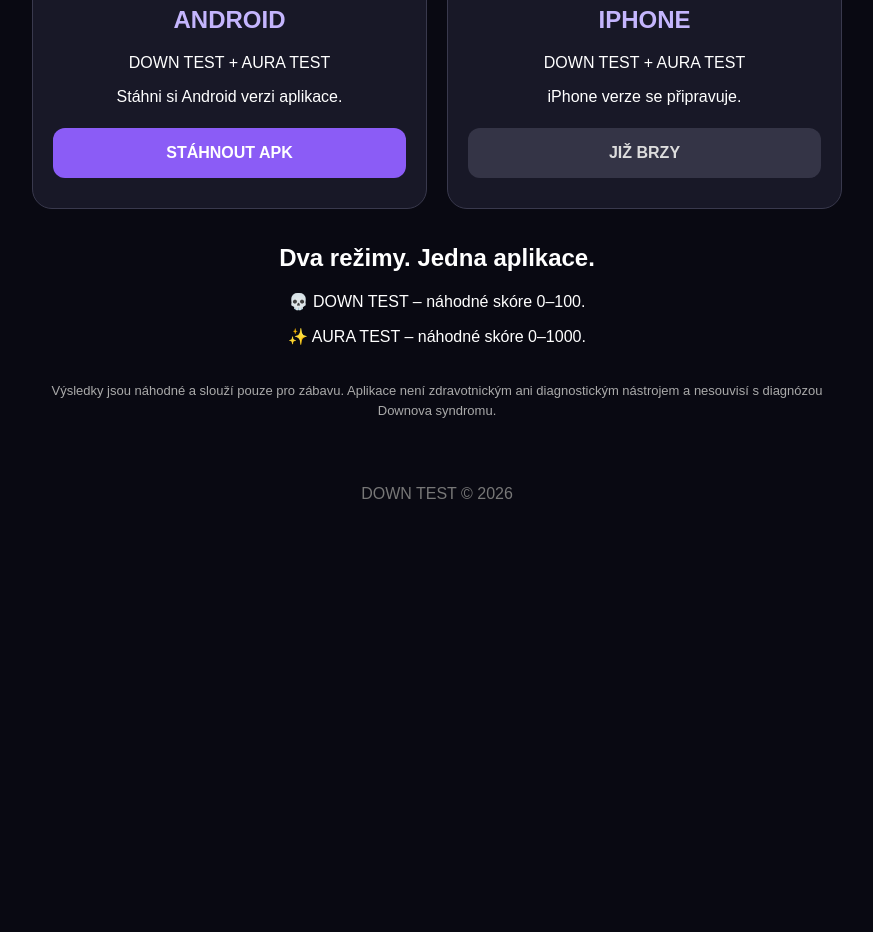
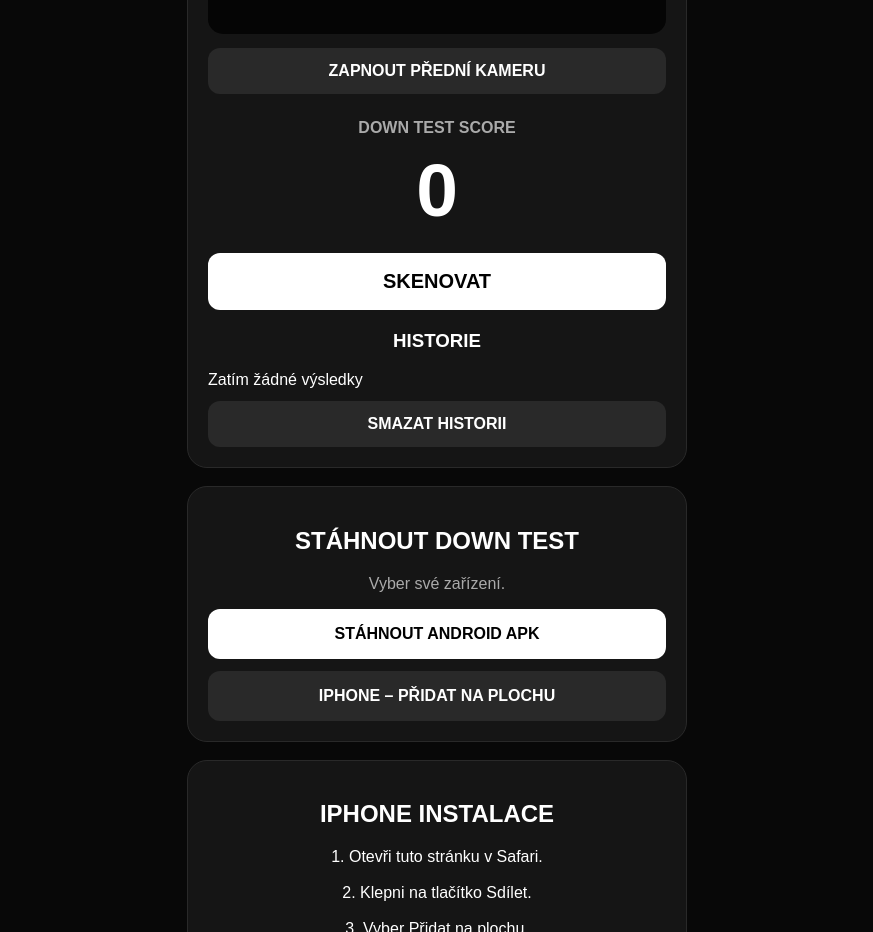
Before and after one commit to horvatsamuel593-eng/DOWN-TEST, a plain HTML site: page index.html in a window 1280 px wide. Shown: the part 457-1389 px from the top of the page, without its empty margins (203-1076 px from the left). Before the commit the page ends 990 px from the top, so only its background shows below. Drawn offline with Linux system fonts and the light colour scheme.

Commit message:
Update index.html

```diff
--- a/index.html
+++ b/index.html
@@ -1,57 +1,380 @@
+
 <!DOCTYPE html>
 <html lang="cs">
 <head>
   <meta charset="UTF-8">
   <meta name="viewport" content="width=device-width, initial-scale=1.0">
-<meta name="description" content="DOWN TEST – Android a iPhone aplikace. DOWN TEST a AURA TEST na jednom místě.">
-<title>DOWN TEST – Oficiální web</title>
+  <meta name="theme-color" content="#080808">
+  <meta name="apple-mobile-web-app-capable" content="yes">
+  <meta name="apple-mobile-web-app-title" content="DOWN TEST">
+  <meta name="apple-mobile-web-app-status-bar-style" content="black">
+  <link rel="manifest" href="./manifest.json">
+  <title>DOWN TEST</title>
+
   <style>
-*{box-sizing:border-box}
-body{margin:0;background:#090912;color:white;font-family:Arial,sans-serif;text-align:center}
-header{padding:65px 20px 35px}
-h1{font-size:clamp(45px,10vw,75px);margin:0;letter-spacing:3px}
-.purple{color:#a78bfa}
-header p{color:#bbb;font-size:18px}
-main{max-width:850px;margin:auto;padding:20px}
-.cards{display:grid;grid-template-columns:repeat(auto-fit,minmax(240px,1fr));gap:20px;margin:35px 0}
-.card{background:#181827;border:1px solid #39394d;border-radius:20px;padding:30px 20px}
-.card h2{color:#c4b5fd}
-.icon{font-size:55px}
-.button{display:block;background:#8b5cf6;color:white;text-decoration:none;padding:16px;border-radius:12px;font-weight:bold;margin-top:22px}
-.button:hover{background:#7c3aed}
-.coming{background:#343446;color:#ddd}
-.note{color:#aaa;font-size:13px;line-height:1.6;margin-top:35px}
-footer{padding:30px;color:#777}
+    * {
+      box-sizing: border-box;
+    }
+
+    body {
+      margin: 0;
+      background: #080808;
+      color: white;
+      font-family: Arial, sans-serif;
+      text-align: center;
+    }
+
+    header {
+      padding: 28px 15px 15px;
+    }
+
+    header h1 {
+      font-size: 36px;
+      margin: 0;
+      letter-spacing: 3px;
+    }
+
+    header p {
+      color: #999;
+      margin-top: 9px;
+    }
+
+    main {
+      width: min(92%, 500px);
+      margin: auto;
+    }
+
+    .panel {
+      background: #151515;
+      border: 1px solid #292929;
+      border-radius: 20px;
+      padding: 20px;
+      margin: 18px 0;
+    }
+
+    .switch {
+      display: flex;
+      gap: 10px;
+    }
+
+    button {
+      cursor: pointer;
+      border: 0;
+      border-radius: 12px;
+      padding: 14px;
+      font-size: 16px;
+      font-weight: bold;
+    }
+
+    .switch button {
+      flex: 1;
+      background: #292929;
+      color: white;
+    }
+
+    .switch button.active {
+      background: white;
+      color: black;
+    }
+
+    video {
+      width: 100%;
+      height: 260px;
+      background: #050505;
+      object-fit: cover;
+      border-radius: 15px;
+      margin-top: 18px;
+    }
+
+    .camera-button {
+      width: 100%;
+      background: #292929;
+      color: white;
+      margin-top: 10px;
+    }
+
+    .score-label {
+      color: #aaa;
+      margin-top: 25px;
+      font-weight: bold;
+    }
+
+    #score {
+      font-size: 75px;
+      font-weight: bold;
+      margin: 10px 0 20px;
+    }
+
+    .scan-button {
+      width: 100%;
+      background: white;
+      color: black;
+      font-size: 20px;
+      padding: 17px;
+    }
+
+    .history {
+      text-align: left;
+      margin-top: 20px;
+    }
+
+    .history h3 {
+      text-align: center;
+    }
+
+    .history-item {
+      background: #252525;
+      border-radius: 10px;
+      padding: 12px;
+      margin: 8px 0;
+      display: flex;
+      justify-content: space-between;
+    }
+
+    .secondary-button {
+      width: 100%;
+      background: #292929;
+      color: white;
+      margin-top: 12px;
+    }
+
+    .download-button {
+      display: block;
+      text-decoration: none;
+      background: white;
+      color: black;
+      padding: 16px;
+      border-radius: 12px;
+      font-weight: bold;
+      margin-top: 12px;
+    }
+
+    .iphone-button {
+      display: block;
+      background: #292929;
+      color: white;
+      padding: 16px;
+      border-radius: 12px;
+      font-weight: bold;
+      margin-top: 12px;
+      text-decoration: none;
+    }
+
+    .note {
+      color: #888;
+      font-size: 12px;
+      line-height: 1.6;
+      margin: 20px 5px;
+    }
+
+    footer {
+      color: #666;
+      padding: 25px 10px;
+      font-size: 12px;
+    }
   </style>
 </head>
+
 <body>
+
 <header>
-<h1>DOWN <span class="purple">TEST</span></h1>
-<p>Oficiální stránky aplikace 💀</p>
+  <h1>DOWN TEST</h1>
+  <p>Otestuj svůj náhodný score!</p>
 </header>
+
 <main>
-<h2>Vyber si svou platformu</h2>
-<div class="cards">
-<section class="card">
-<div class="icon">🤖</div>
-<h2>ANDROID</h2>
-<p>DOWN TEST + AURA TEST</p>
-<p>Stáhni si Android verzi aplikace.</p>
-<a class="button" href="https://github.com/horvatsamuel593-eng/DOWN-TEST/releases">STÁHNOUT APK</a>
+
+  <section class="panel">
+    <div class="switch">
+      <button id="downTab" class="active" onclick="setMode(false)">
+        DOWN TEST
+      </button>
+      <button id="auraTab" onclick="setMode(true)">
+        AURA TEST
+      </button>
+    </div>
+
+    <video id="camera" autoplay muted playsinline></video>
+
+    <button class="camera-button" onclick="startCamera()">
+      ZAPNOUT PŘEDNÍ KAMERU
+    </button>
+
+    <div class="score-label" id="scoreLabel">
+      DOWN TEST SCORE
+    </div>
+
+    <div id="score">0</div>
+
+    <button class="scan-button" onclick="scan()">
+      SKENOVAT
+    </button>
+
+    <div class="history">
+      <h3>HISTORIE</h3>
+      <div id="historyList">Zatím žádné výsledky</div>
+      <button class="secondary-button" onclick="clearHistory()">
+        SMAZAT HISTORII
+      </button>
+    </div>
   </section>
-<section class="card">
-<div class="icon">🍎</div>
-<h2>IPHONE</h2>
-<p>DOWN TEST + AURA TEST</p>
-<p>iPhone verze se připravuje.</p>
-<span class="button coming">JIŽ BRZY</span>
+
+  <section class="panel">
+    <h2>STÁHNOUT DOWN TEST</h2>
+    <p style="color:#aaa">Vyber své zařízení.</p>
+
+    <a class="download-button"
+       href="https://github.com/horvatsamuel593-eng/DOWN-TEST/releases">
+       STÁHNOUT ANDROID APK
+    </a>
+
+    <a class="iphone-button" href="#iphone">
+      IPHONE – PŘIDAT NA PLOCHU
+    </a>
   </section>
-</div>
-<h2>Dva režimy. Jedna aplikace.</h2>
-<p>💀 DOWN TEST – náhodné skóre 0–100.</p>
-<p>✨ AURA TEST – náhodné skóre 0–1000.</p>
-<p class="note">Výsledky jsou náhodné a slouží pouze pro zábavu. Aplikace není zdravotnickým ani diagnostickým nástrojem a nesouvisí s diagnózou Downova syndromu.</p>
+
+  <section class="panel" id="iphone">
+    <h2>IPHONE INSTALACE</h2>
+    <p>
+      1. Otevři tuto stránku v Safari.<br><br>
+      2. Klepni na tlačítko Sdílet.<br><br>
+      3. Vyber Přidat na plochu.<br><br>
+      4. Potvrď přidání DOWN TEST.
+    </p>
+  </section>
+
+  <p class="note">
+    Výsledky jsou náhodné a slouží pouze pro zábavu.
+    DOWN TEST nijak netestuje, neurčuje ani nehodnotí
+    Downův syndrom nebo zdravotní stav.
+  </p>
+
 </main>
-<footer>DOWN TEST © 2026</footer>
+
+<footer>
+  DOWN TEST © 2026
+</footer>
+
+<script>
+  let auraMode = false;
+  let downHistory = JSON.parse(
+    localStorage.getItem("downHistory") || "[]"
+  );
+  let auraHistory = JSON.parse(
+    localStorage.getItem("auraHistory") || "[]"
+  );
+
+  function setMode(aura) {
+    auraMode = aura;
+
+    document.getElementById("downTab")
+      .classList.toggle("active", !aura);
+
+    document.getElementById("auraTab")
+      .classList.toggle("active", aura);
+
+    document.getElementById("scoreLabel").textContent =
+      aura ? "AURA TEST SCORE" : "DOWN TEST SCORE";
+
+    document.getElementById("score").textContent = "0";
+
+    showHistory();
+  }
+
+  function scan() {
+    const result = Math.floor(
+      Math.random() * (auraMode ? 1001 : 101)
+    );
+
+    document.getElementById("score").textContent = result;
+
+    if (auraMode) {
+      auraHistory.push(result);
+      localStorage.setItem(
+        "auraHistory",
+        JSON.stringify(auraHistory)
+      );
+    } else {
+      downHistory.push(result);
+      localStorage.setItem(
+        "downHistory",
+        JSON.stringify(downHistory)
+      );
+    }
+
+    showHistory();
+  }
+
+  function showHistory() {
+    const history = auraMode ? auraHistory : downHistory;
+    const list = document.getElementById("historyList");
+
+    if (history.length === 0) {
+      list.textContent = "Zatím žádné výsledky";
+      return;
+    }
+
+    list.replaceChildren();
+
+    history.slice().reverse().forEach((value, index) => {
+      const item = document.createElement("div");
+      item.className = "history-item";
+
+      const label = document.createElement("span");
+      label.textContent = "Test " + (history.length - index);
+
+      const score = document.createElement("strong");
+      score.textContent = value;
+
+      item.append(label, score);
+      list.appendChild(item);
+    });
+  }
+
+  function clearHistory() {
+    if (auraMode) {
+      auraHistory = [];
+      localStorage.removeItem("auraHistory");
+    } else {
+      downHistory = [];
+      localStorage.removeItem("downHistory");
+    }
+
+    showHistory();
+  }
+
+  async function startCamera() {
+    const video = document.getElementById("camera");
+
+    if (!navigator.mediaDevices ||
+        !navigator.mediaDevices.getUserMedia) {
+      alert("Kamera není dostupná. Otevři web přes HTTPS v podporovaném prohlížeči.");
+      return;
+    }
+
+    try {
+      const stream = await navigator.mediaDevices.getUserMedia({
+        video: { facingMode: "user" },
+        audio: false
+      });
+
+      video.srcObject = stream;
+      await video.play();
+    } catch (error) {
+      alert("Kameru se nepodařilo zapnout. Zkontroluj oprávnění.");
+    }
+  }
+
+  if ("serviceWorker" in navigator) {
+    window.addEventListener("load", () => {
+      navigator.serviceWorker.register("./service-worker.js")
+        .catch(error => console.log("Service Worker:", error));
+    });
+  }
+
+  showHistory();
+</script>
+
 </body>
 </html>
+i
```
Lines whose indentation alone changed are shown as unchanged.
